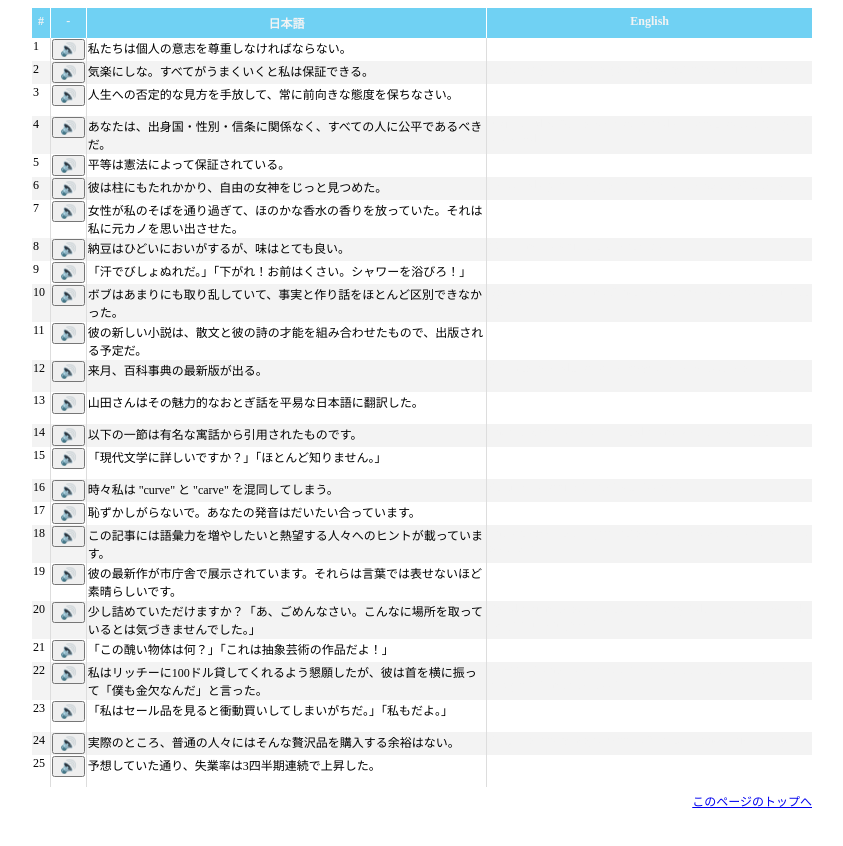
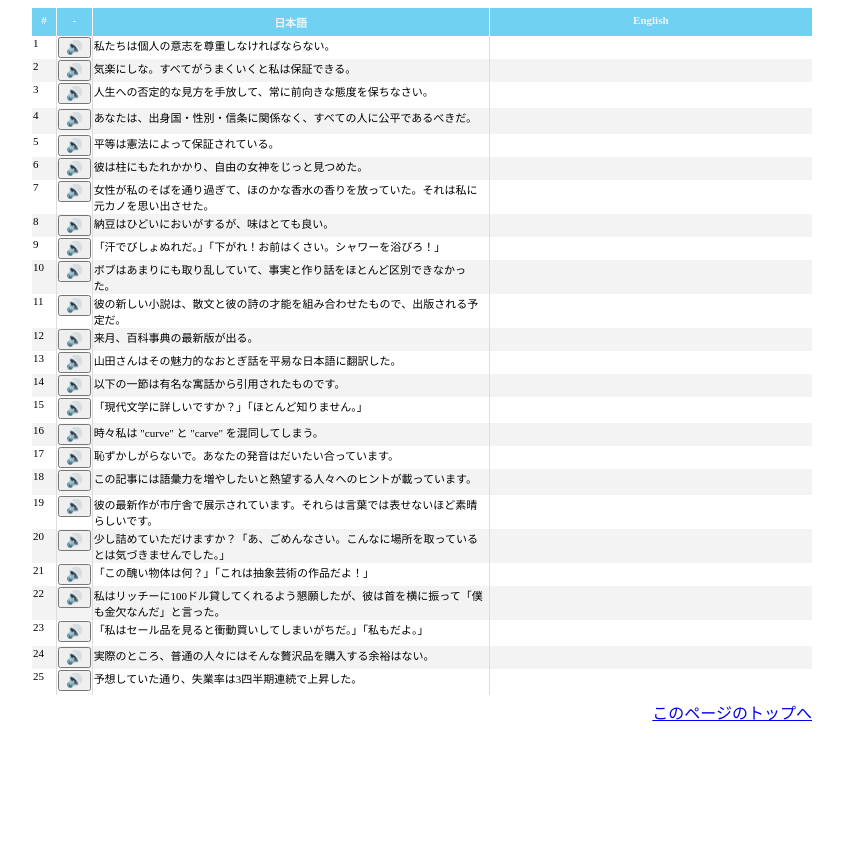
Before and after one commit to BEROCHLU/textreader-online, a plain HTML site: page index.html in a window 1280 px wide. Shown: the whole page, without its empty margins (218-1061 px from the left). After the commit the page ends 800 px from the top, so only its background shows below. Drawn offline with nearby package versions, Linux system fonts and the light colour scheme.

Commit message:
fix(table): improve row numbering logic and adjust table font size and header width
- Updated row numbering to skip cells that already have a value, preventing overwriting existing numbers.
- Changed font size in table from 12px to 11px for better layout.
- Removed unused .highlighted class and set first table header column width to 12px for consistent column sizing.

```diff
--- a/script.js
+++ b/script.js
@@ -20,9 +20,10 @@ $('#table_speaker').on('click', '.speaker', function () {
 // ページロード時の処理
 $(document).ready(function () {
     // 番号を自動で振る
-    $('#table_speaker tbody tr').each(function (index) {
-        if (index === 0) return; // ヘッダー行はスキップ
-        $(this).find('.row-number').text(index);
+    $('.row-number').each(function (index) {
+        const val = $(this).text();
+        if (val) return; // なんか入ってたらスキップ
+        $(this).text(index + 1);
     });
 });
 
--- a/style.css
+++ b/style.css
@@ -1,11 +1,10 @@
 body {
-    font-size: 12px;
     color: #333;
     background: #fff
 }
 
 table {
-    font-size: 12px;
+    font-size: 11px;
     word-break: break-all;
     text-align: left;
     border-collapse: separate
@@ -116,9 +115,8 @@ tr>td:nth-child(1) {
     color: #000;
 }
 
-.highlighted {
-    color: #000;
-    background-color: yellow;
+th:nth-of-type(1) {
+    width: 12px;
 }
 
 /* --- レスポンシブ対応 --- */
```
